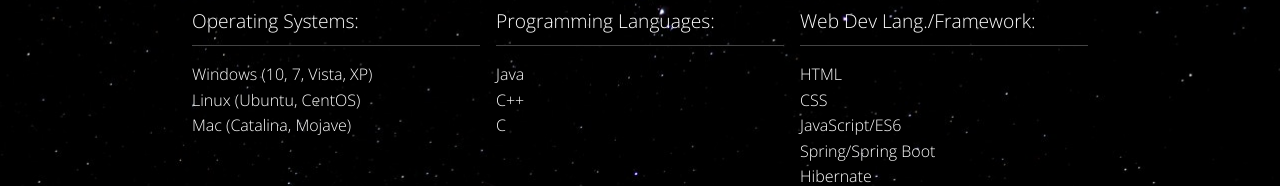
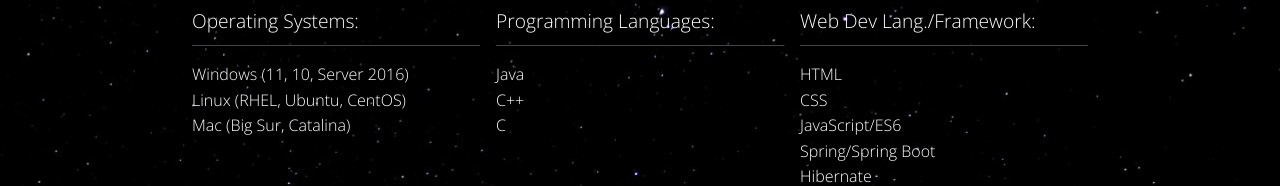
Before and after one commit to wuyeelok/wuyeelok.github.io, a website built with Vite: page index.html in a window 1280 px wide. Shown: the part 3048-3234 px from the top of the page. Built offline with nearby package versions, Linux system fonts and the light colour scheme; some packages are replaced by stand-ins of ours.

Commit message:
Skills: Update OS

```diff
--- a/index.html
+++ b/index.html
@@ -222,9 +222,9 @@
               <i class="skill_icon fas fa-plus cursor-pointer"></i> Operating
               Systems:
             </li>
-            <li>Windows (10, 7, Vista, XP)</li>
-            <li>Linux (Ubuntu, CentOS)</li>
-            <li>Mac (Catalina, Mojave)</li>
+            <li>Windows (11, 10, Server 2016)</li>
+            <li>Linux (RHEL, Ubuntu, CentOS)</li>
+            <li>Mac (Big Sur, Catalina)</li>
           </ul>
 
           <ul>
```
